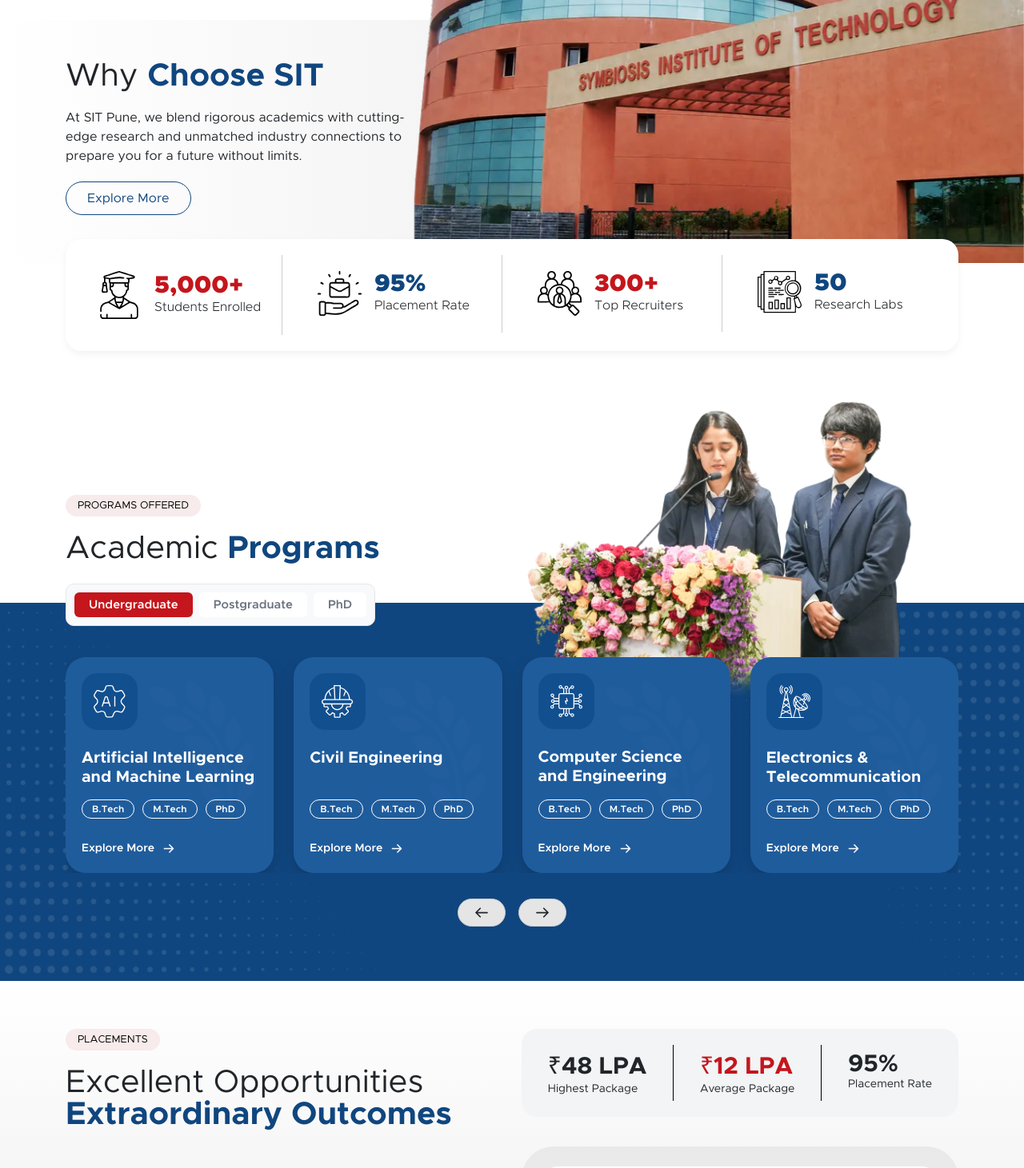
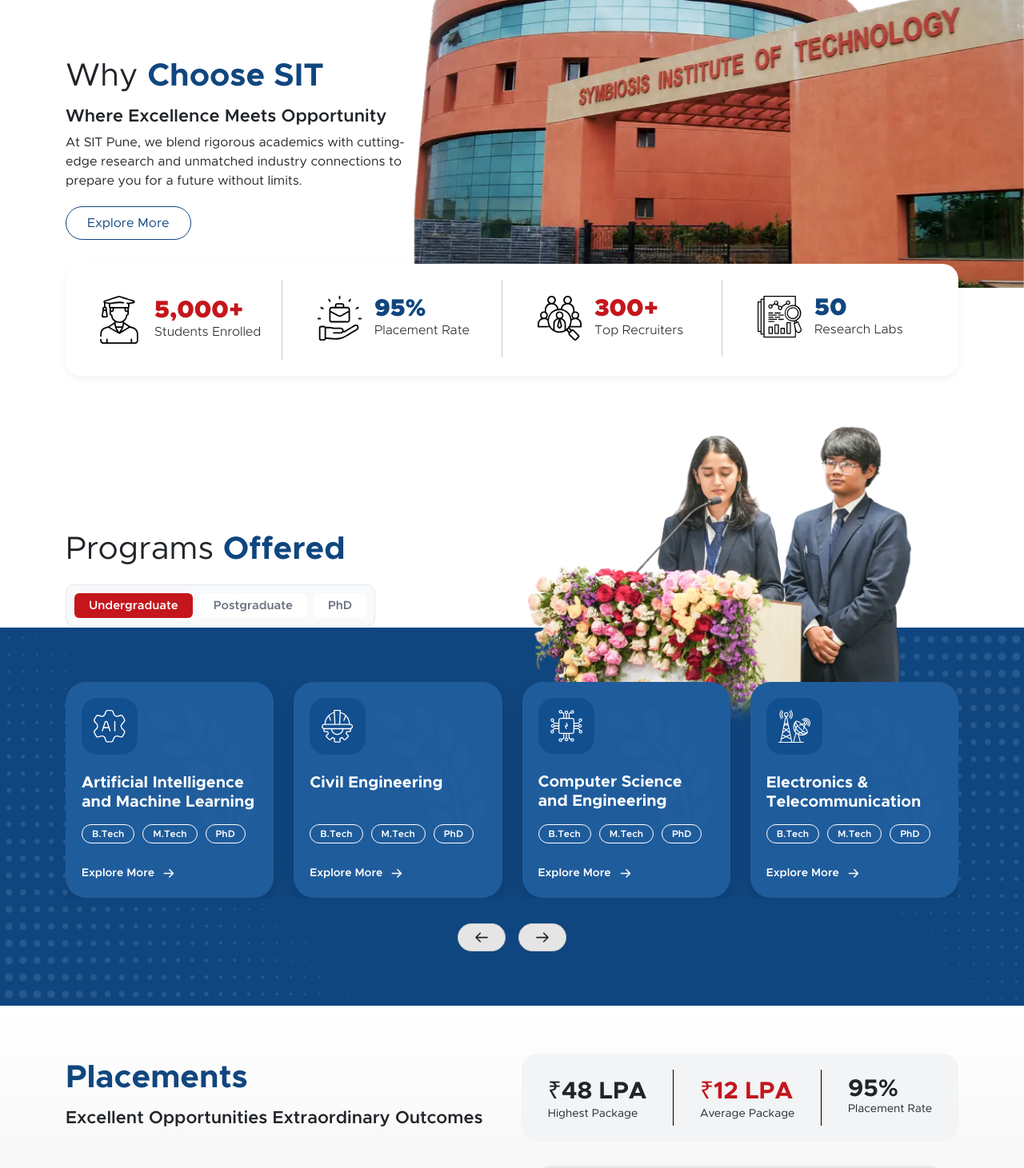
Before and after one commit to IT-evonix/sit-pune, a Next.js app: page / in a window 1280 px wide. Shown: the part 820-2281 px from the top of the page at 80% size. Built offline with nearby package versions, Linux system fonts and the light colour scheme; a web font is replaced by a local one.

Commit message:
AIML Inner Pages Update

```diff
--- a/src/app/globals.css
+++ b/src/app/globals.css
@@ -566,6 +566,16 @@
   color:#10467F;
   font-family: 'Metropolis-Bold';
 }
+.subheading{
+  font-family: Metropolis-SemiBold;
+  font-size: 22px;
+  margin: 0 0 9px 0;
+  line-height: normal;
+}
+.subheading18{
+  font-size: 18px;
+  font-family: 'Metropolis-SemiBold';
+}
 .Aboutus_section{
   padding:140px 0px 0px 0px;
   position:relative;
@@ -618,7 +628,7 @@
 
 .Aboutus_inner{
   background: #FFFFFF;
-  background: linear-gradient(90deg, rgba(255, 255, 255, 1) 0%, rgba(232, 231, 231, 1) 100%);
+  /* background: linear-gradient(90deg, rgba(255, 255, 255, 1) 0%, rgba(232, 231, 231, 1) 100%); */
   padding:40px 0px 60px 0px;
 }
 .Aboutus_left{
@@ -827,6 +837,7 @@
   border-radius: 20px;
   justify-content: space-evenly;
   align-items: center;
+  margin:0px 0px 30px 0px;
 }
 .placementnumber:last-child{
   border:none !important;
@@ -2168,14 +2179,7 @@
 .outcome_based_education_main .icon-box svg{
   max-height: inherit;
 }
-.subheading{
-  font-size: 22px;
-  font-family: 'Metropolis-Bold';
-}
-.subheading18{
-  font-size: 18px;
-  font-family: 'Metropolis-SemiBold';
-}
+
 /* .icon-box {
   width: 60px;
   height: 60px;
--- a/src/components/sections/AboutUs.tsx
+++ b/src/components/sections/AboutUs.tsx
@@ -10,6 +10,7 @@
                     <div className="Aboutus_left">
                         {/* <span className="heading_small">Why Choose SIT</span> */}
                         <div className="heading">Why <span>Choose SIT</span></div>
+                        <div className="subheading">Where Excellence Meets Opportunity</div>
                         <p className="p-0 m-0">At SIT Pune, we blend rigorous academics with cutting-edge research and  unmatched industry connections to prepare you for a future without  limits.</p>
                         <Rounded_CTA label="Explore More" link="/apply" bgColor = "transparent" textColor="#10467F" borderColor="#10467F" />
                     </div>
--- a/src/components/sections/AcademicPrograms.tsx
+++ b/src/components/sections/AcademicPrograms.tsx
@@ -236,9 +236,9 @@
         <div className="container">
           <div className="row align-items-center">
             <div className="col-lg-6">
-              <span className="heading_small">Programs Offered</span>
+              {/* <span className="heading_small">Programs Offered</span> */}
               <h2 className="heading">
-                Academic <span>Programs</span>
+                Programs <span>Offered</span>
               </h2>
               <ProgramTabs activeTab={activeTab} setActiveTab={setActiveTab} />
             </div>
--- a/src/components/sections/GallerySec.tsx
+++ b/src/components/sections/GallerySec.tsx
@@ -54,10 +54,10 @@
 
           {/* Heading */}
           <div className="text-center mb-5">
-            <div className="heading_small onbg" style={{backgroundColor: "rgba(255, 255, 255, 0.39)", color: "#fff;"}}>Campus Life</div>
+            {/* <div className="heading_small onbg" style={{backgroundColor: "rgba(255, 255, 255, 0.39)", color: "#fff;"}}>Campus Life</div> */}
             <h2 className="heading text-white fw-bold" style={{fontFamily: "Metropolis-Bold"}}>
-              Life Beyond the{" "}
-              <span className="text-warning">Classroom</span>
+               Campus {" "}
+              <span className="text-warning">Life</span>
             </h2>
 
             <p className="text-white">
--- a/src/components/sections/Internationalization.tsx
+++ b/src/components/sections/Internationalization.tsx
@@ -11,8 +11,9 @@
             <div className="internationalization_main">
               <div className="internationalization_left">
                 <div className="div">
-                  <div className="heading_small">Internationalization</div>
-                  <div className="heading">
+                  {/* <div className="heading_small">Internationalization</div> */}
+                  <div className="heading"> <span>Internationalization</span></div>
+                  <div className="subheading">
                     Global Exposure & Advanced{" "}
                     <span> Academic Pathways for Future Leaders</span>
                   </div>
--- a/src/components/sections/Placements.tsx
+++ b/src/components/sections/Placements.tsx
@@ -35,12 +35,11 @@
           <div className="row">
 
             <div className="col-md-6">
-              <div className="heading_small">Placements</div>
-
+              {/* <div className="heading_small">Placements</div> */}
               <div className="heading">
-                Excellent Opportunities{" "}
-                <span>Extraordinary Outcomes</span>
+                <span>Placements</span>
               </div>
+              <div className="subheading">Excellent Opportunities Extraordinary Outcomes</div>
             </div>
 
             <div className="col-md-6">
```
